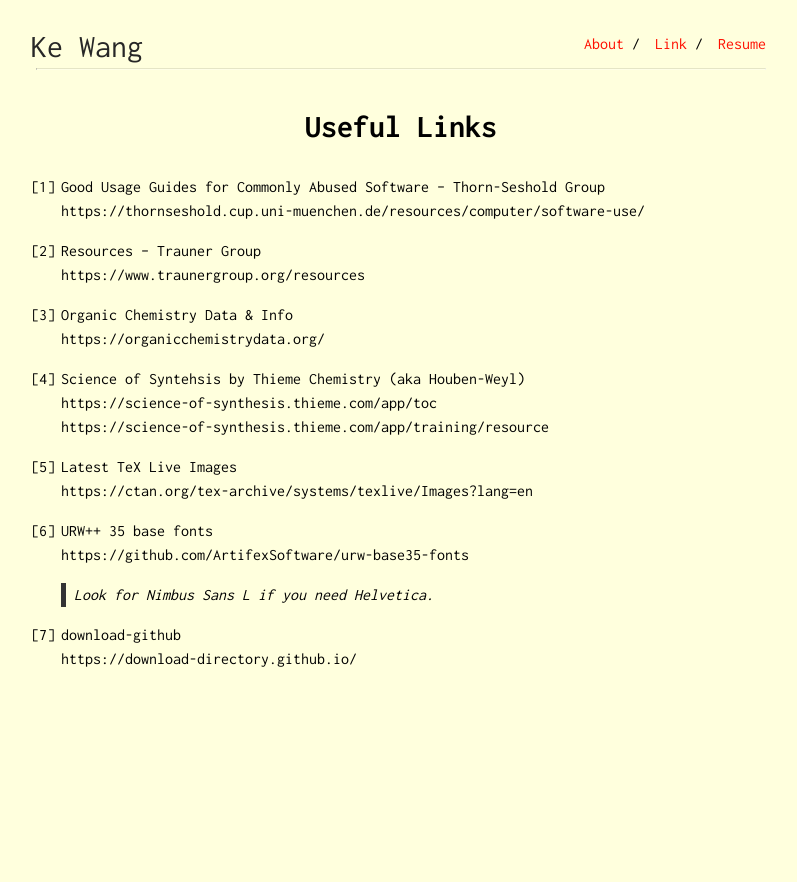
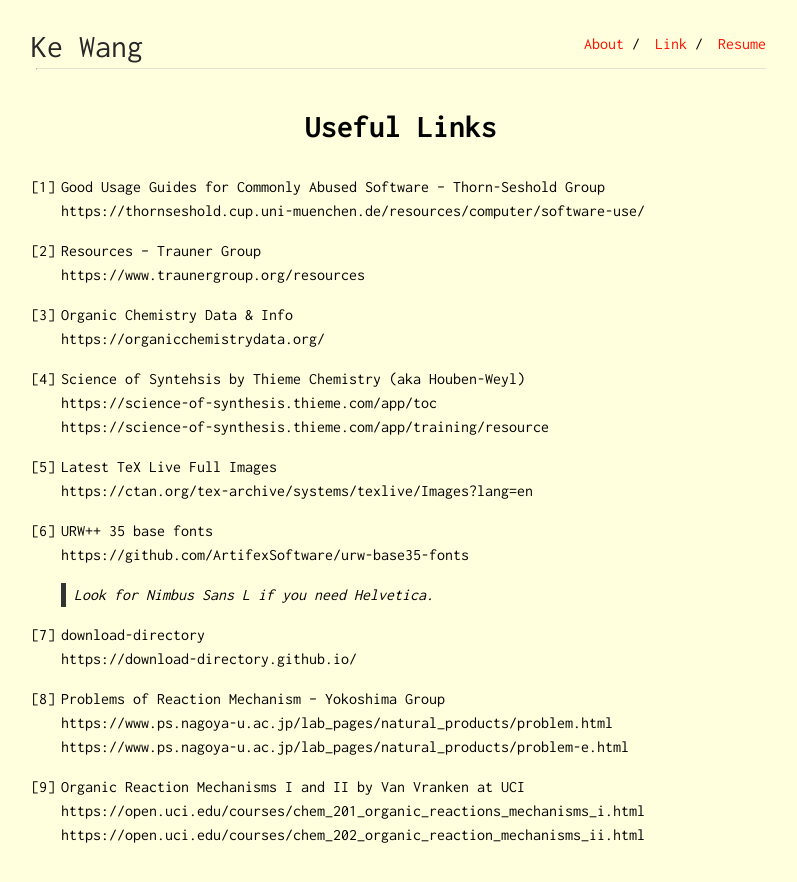
Before and after one commit to ekdc11/ekdc11.github.io, a Jekyll site: the page built from link.md, in a window 1280 px wide. Shown: the top 882 px of the page, without its empty margins (239-1036 px from the left). Built offline with Jekyll 4.4.1, drawn with Linux system fonts in a browser that asks for light colours.

Commit message:
Update link.md

```diff
--- a/link.md
+++ b/link.md
@@ -16,12 +16,20 @@ https://organicchemistrydata.org/
 https://science-of-synthesis.thieme.com/app/toc \
 https://science-of-synthesis.thieme.com/app/training/resource
 
-7.  Latest TeX Live Images \
+7.  Latest TeX Live Full Images \
 https://ctan.org/tex-archive/systems/texlive/Images?lang=en
 
 9. URW++ 35 base fonts \
 https://github.com/ArtifexSoftware/urw-base35-fonts \
 > Look for Nimbus Sans L if you need Helvetica.
 
-8. download-github \
+8. download-directory \
 https://download-directory.github.io/
+
+9. Problems of Reaction Mechanism -- Yokoshima Group\
+https://www.ps.nagoya-u.ac.jp/lab_pages/natural_products/problem.html \
+https://www.ps.nagoya-u.ac.jp/lab_pages/natural_products/problem-e.html
+
+10. Organic Reaction Mechanisms I and II by Van Vranken at UCI \
+https://open.uci.edu/courses/chem_201_organic_reactions_mechanisms_i.html \
+https://open.uci.edu/courses/chem_202_organic_reaction_mechanisms_ii.html
```
